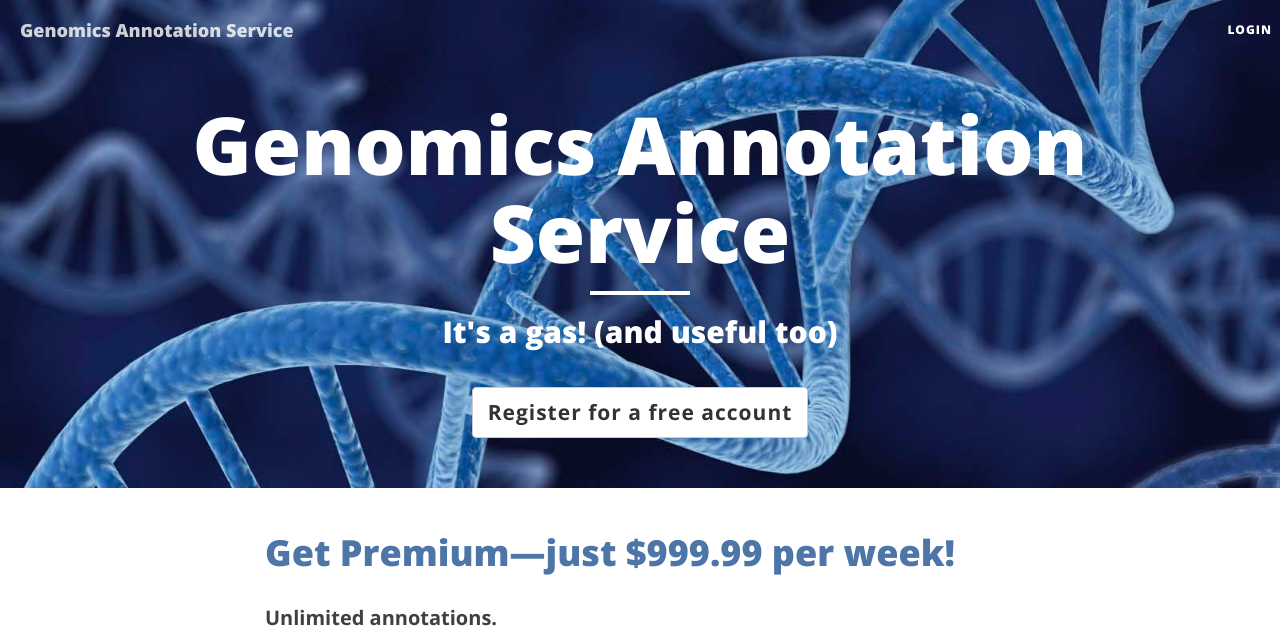
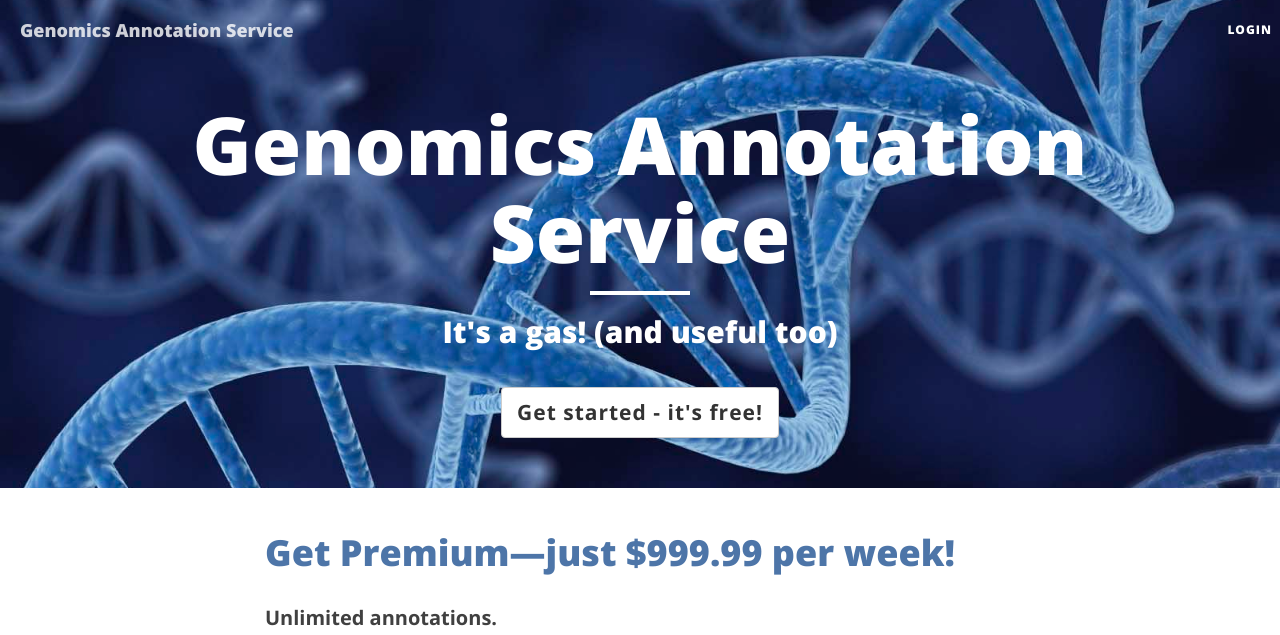
Before and after one commit to xSunan/Genomics_Annotation_Services, a Flask app: page / in a window 1280 px wide. Shown: the top 635 px of the page. Run offline with Flask 2, Linux system fonts and the light colour scheme; parts of the project's set-up code (start-up, migrations or seed data) failed here and were passed over; some libraries are stand-ins or nearby versions.

Commit message:
Replaced /register link

```diff
--- a/templates/home.html
+++ b/templates/home.html
@@ -20,7 +20,7 @@ University of Chicago
           <hr class="small">
           <h2>It's a gas! (and useful too)</h2>
           <br />
-          <a class="btn btn-large btn-default" href="/register"><span class="lead"><strong>Register for a free account</strong></span></a>
+          <a class="btn btn-large btn-default" href="/login"><span class="lead"><strong>Get started - it's free!</strong></span></a>
       </div>
     </div>
   </div>
```
